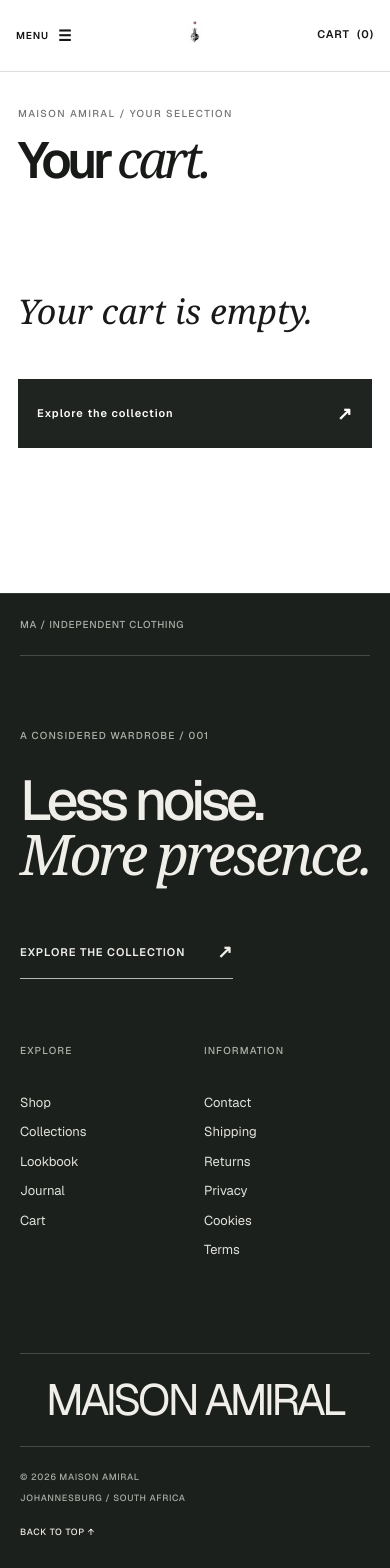
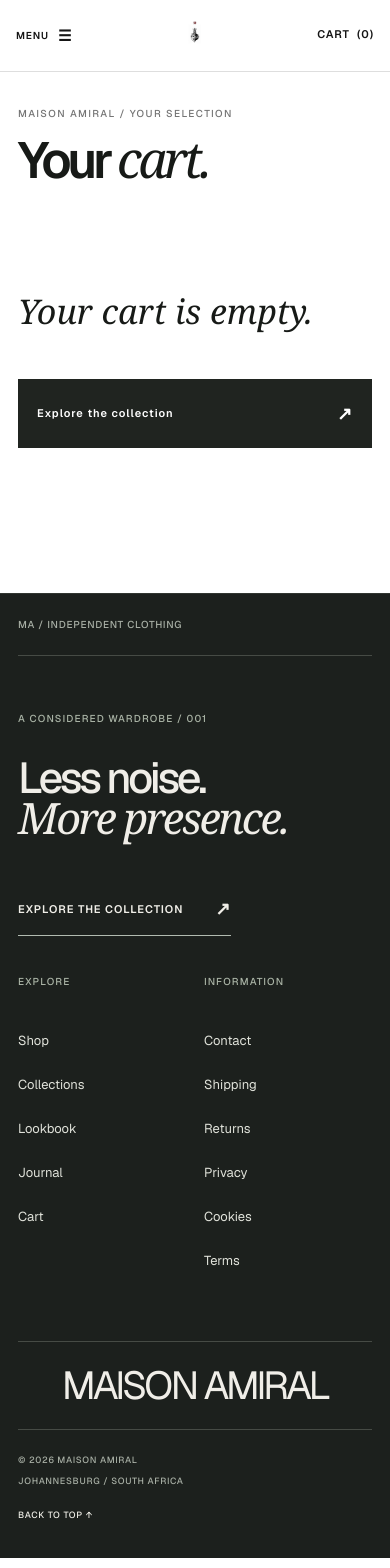
Before and after one commit to Tee-star-black/maisonamiral, a Next.js app: page /cart in a window 390 px wide. Shown: the top 1568 px of the page. Built offline with nearby package versions, Linux system fonts and the light colour scheme.

Commit message:
Optimize mobile footer spacing and navigation

```diff
--- a/src/components/site-footer.module.css
+++ b/src/components/site-footer.module.css
@@ -111,3 +111,12 @@
 @media(prefers-reduced-motion: reduce) {
   .footer a { transition: none; }
 }
+
+@media (max-width: 580px) {
+  .inner { padding-left: 18px; padding-right: 18px; }
+  .content { padding: 55px 0 58px; gap: 38px; }
+  .intro h2 { font-size: clamp(2.7rem, 11vw, 4.3rem); overflow-wrap: anywhere; }
+  .navigation { grid-template-columns: repeat(2, minmax(0,1fr)); gap: 18px; }
+  .navigation a { display: inline-flex; align-items: center; min-height: 44px; }
+  .wordmark { white-space: normal; overflow-wrap: anywhere; font-size: clamp(2.3rem, 10vw, 4rem); }
+}
```
